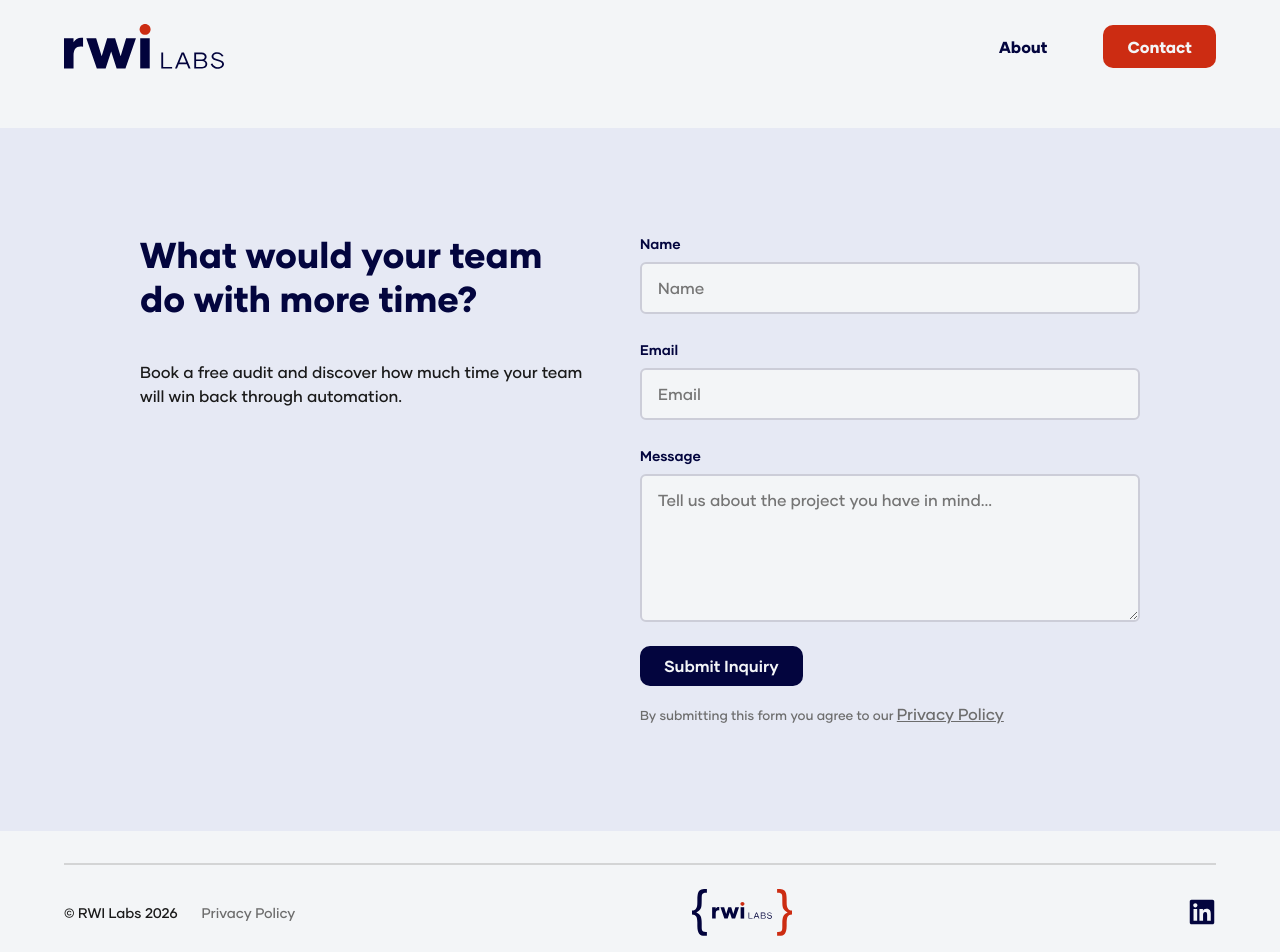
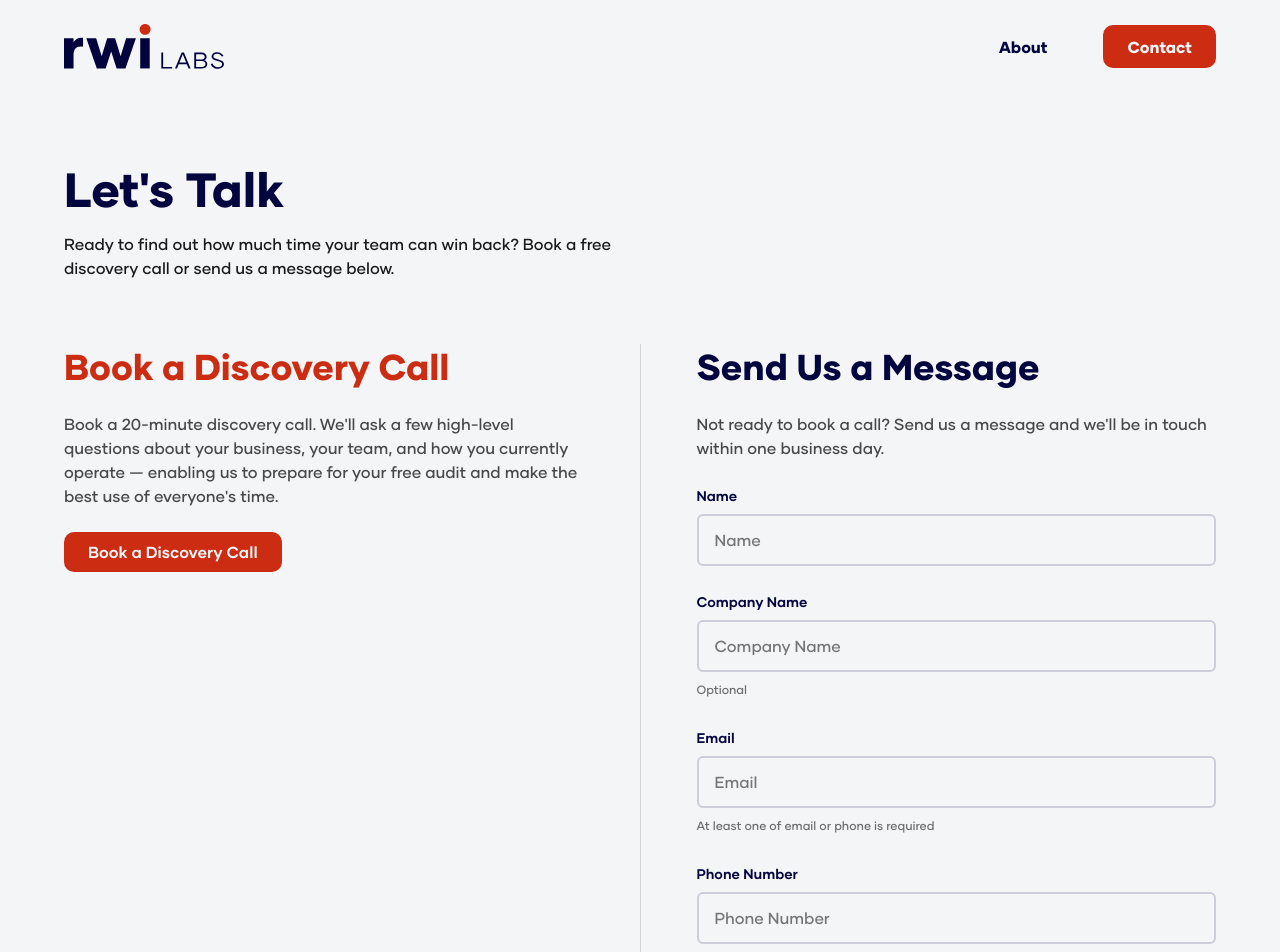
Before and after one commit to maplesyrupman/rwi-site, a Next.js app: page /contact in a window 1280 px wide. Shown: the top 952 px of the page. Built offline with nearby package versions, Linux system fonts and the light colour scheme.

Commit message:
updated contact

```diff
--- a/components/ContactForm/index.tsx
+++ b/components/ContactForm/index.tsx
@@ -1,25 +1,29 @@
 import Button from "../Button"
 import styles from "./styles.module.css"
-import NextLink from 'next/link'
 
 import React, { useState } from "react"
-import axios from "axios"
 
 export default function ContactForm() {
-    const [formState, setFormState] = useState({ name: '', email: '', message: '' })
+    const [formState, setFormState] = useState({ name: '', company: '', email: '', phone: '', message: '' })
+    const [contactError, setContactError] = useState(false)
 
     function handleChange(e: React.ChangeEvent<HTMLInputElement | HTMLTextAreaElement>) {
         setFormState({ ...formState, [e.target.id]: e.target.value })
+        if (contactError) setContactError(false)
     }
 
     function handleSubmit(e: React.FormEvent) {
         e.preventDefault()
-        axios({
-            method: 'post',
-            url: '/api/contact',
-            data: formState
-        })
-        .then(data => console.log(data))
+        if (!formState.email && !formState.phone) {
+            setContactError(true)
+            return
+        }
+        setContactError(false)
+        fetch('/api/contact', {
+            method: 'POST',
+            headers: { 'Content-Type': 'application/json' },
+            body: JSON.stringify(formState),
+        }).then(res => console.log(res.status))
     }
 
     return (
@@ -40,16 +44,40 @@ export default function ContactForm() {
                 />
             </div>
             <div className={styles.field}>
+                <label htmlFor="company">Company Name</label>
+                <input
+                    id="company"
+                    type="text"
+                    placeholder="Company Name"
+                    value={formState.company}
+                    onChange={handleChange}
+                    className={styles.input}
+                />
+                <span className={styles.hint}>Optional</span>
+            </div>
+            <div className={styles.field}>
                 <label htmlFor="email">Email</label>
                 <input
                     id="email"
                     type="email"
                     placeholder="Email"
-                    required
                     value={formState.email}
                     onChange={handleChange}
-                    className={styles.input}
+                    className={`${styles.input}${contactError ? ` ${styles.inputError}` : ''}`}
                 />
+                <span className={styles.hint}>At least one of email or phone is required</span>
+            </div>
+            <div className={styles.field}>
+                <label htmlFor="phone">Phone Number</label>
+                <input
+                    id="phone"
+                    type="tel"
+                    placeholder="Phone Number"
+                    value={formState.phone}
+                    onChange={handleChange}
+                    className={`${styles.input}${contactError ? ` ${styles.inputError}` : ''}`}
+                />
+                <span className={styles.hint}>At least one of email or phone is required</span>
             </div>
             <div className={styles.field}>
                 <label htmlFor="message">Message</label>
@@ -62,15 +90,14 @@ export default function ContactForm() {
                     rows={5}
                 />
             </div>
-            <div>
+            {contactError && (
+                <p className={styles.error}>
+                    Please provide either an email address or phone number so we can get back to you.
+                </p>
+            )}
+            <div className={styles.submitBtn}>
                 <Button text='Submit Inquiry' type='submit' btnStyle='primary' />
             </div>
-            <p className={styles.consent}>
-                By submitting this form you agree to our{' '}
-                <NextLink href='/privacy-policy'>
-                    <a className={styles.consentLink}>Privacy Policy</a>
-                </NextLink>
-            </p>
         </form>
     )
 }
--- a/components/ContactForm/styles.module.css
+++ b/components/ContactForm/styles.module.css
@@ -33,18 +33,27 @@
     min-height: 8rem;
 }
 
-.consent {
-    font-size: 13px;
-    color: var(--grey-three);
-    margin-top: calc(-1 * var(--spacing-one));
+.submitBtn {
+    display: flex;
 }
 
-.consentLink {
-    color: var(--grey-three);
-    text-decoration: underline;
-    transition: color 0.15s ease;
+@media screen and (max-width: 860px) {
+    .submitBtn {
+        justify-content: center;
+    }
 }
 
-.consentLink:hover {
-    color: var(--rwi-blue);
+.inputError {
+    border-color: var(--rwi-red);
 }
+
+.hint {
+    font-size: 12px;
+    color: var(--grey-three);
+}
+
+.error {
+    font-size: 14px;
+    color: var(--rwi-red);
+    margin: 0;
+}
--- a/components/Cta/index.tsx
+++ b/components/Cta/index.tsx
@@ -6,7 +6,7 @@ export default function Cta() {
     <section className='sectionLG contentMD'>
         <div className={`bgBlue flexColumn alignCenter gapLG paddingLg ${styles.cta}`}>
             <h1 className='txtWhite txtCenter'>What would your team do with more time?</h1>
-            <Link text='Book a Free Audit' href='/contact' linkStyle='btnImportant' destination='internal' />
+            <Link text='Get Your Free Audit' href='/contact' linkStyle='btnImportant' destination='internal' />
         </div>
     </section>
     )
--- a/package.json
+++ b/package.json
@@ -14,16 +14,12 @@
     "test:watch": "npm run test -- --watch ./__tests__"
   },
   "dependencies": {
-    "@reduxjs/toolkit": "^1.8.2",
-    "axios": "^0.27.2",
     "framer-motion": "^6.5.1",
     "next": "12.1.6",
     "nodemailer": "^8.0.7",
     "react": "18.1.0",
     "react-dom": "18.1.0",
-    "react-icons": "^4.3.1",
-    "react-redux": "^8.0.2",
-    "swiper": "^8.1.5"
+    "react-icons": "^4.3.1"
   },
   "devDependencies": {
     "@testing-library/react": "^13.3.0",
--- a/pages/about.tsx
+++ b/pages/about.tsx
@@ -17,7 +17,7 @@ export default function About() {
                     <h1>We automate the boring stuff so your team can focus on business.</h1>
                     <p className="bold">AI and automation aren&apos;t here to replace your team — they&apos;re here to free them up for the work that actually matters.</p>
                     <div className={`flexRow gapMD ${styles.aboutHeroBtnGroup}`}>
-                        <Link text="Book a Free Audit" href="/contact" linkStyle="btnPrimary" destination="internal" />
+                        <Link text="Get Your Free Audit" href="/contact" linkStyle="btnPrimary" destination="internal" />
                         <Link text="What We Do" href="#what-we-do" linkStyle="btnSecondary" destination="internal" />
                     </div>
                 </div>
--- a/pages/contact.tsx
+++ b/pages/contact.tsx
@@ -1,20 +1,54 @@
-
-import ContactForm from "../components/ContactForm";
+import Head from 'next/head'
+import NextLink from 'next/link'
+import ContactForm from '../components/ContactForm'
+import Link from '../components/Button/link'
+import styles from '../styles/Contact.module.css'
 
 export default function Contact() {
     return (
         <div>
-            <section className='sectionMD bgSecondaryTwo sectionWithBg'>
-                <div className='contentMD flexRow alignStart justifyBetween gapXL flexColumnMD alignCenterMD'>
+            <Head>
+                <title>Contact — RWI Labs</title>
+                <meta name='description' content="Book a free discovery call or send us a message. Let's find out how much time your team can win back through automation." />
+            </Head>
 
-                    {/* Info */}
-                    <div className='flexColumn gapLG alignCenterMD textCenterMD'>
-                        <h2 className='txtBlue'>What would your team do with more time?</h2>
-                        <p>Book a free audit and discover how much time your team will win back through automation.</p>
+            <section className={`sectionLG pageGutters`}>
+                <div className={styles.pageHeader}>
+                    <h1 className='txtBlue'>Let's Talk</h1>
+                    <p>Ready to find out how much time your team can win back? Book a free discovery call or send us a message below.</p>
+                </div>
+
+                <div className={styles.columns}>
+                    {/* LEFT — Booking */}
+                    <div className={styles.bookingCol}>
+                        <h2 className={`${styles.colHeading} txtRed`}>Book a Discovery Call</h2>
+                        <p className={styles.colDescription}>
+                            Book a 20-minute discovery call. We'll ask a few high-level questions about your business, your team, and how you currently operate — enabling us to prepare for your free audit and make the best use of everyone's time.
+                        </p>
+                        <div className={styles.bookingBtn}>
+                            <Link text='Book a Discovery Call' href='https://calendly.com/william-rwilabs/30min' linkStyle='btnImportant' destination='external' />
+                        </div>
                     </div>
 
-                    <ContactForm/>
+                    <div className={styles.divider} />
+
+                    {/* RIGHT — Contact form */}
+                    <div className={styles.formCol}>
+                        <h2 className={`${styles.colHeading} txtBlue`}>Send Us a Message</h2>
+                        <p className={styles.colDescription}>
+                            Not ready to book a call? Send us a message and we'll be in touch within one business day.
+                        </p>
+                        <ContactForm />
+                    </div>
                 </div>
+
+                <p className={styles.consent}>
+                    By submitting this form or booking a call you agree to our{' '}
+                    <NextLink href='/privacy-policy'>
+                        <a className={styles.consentLink}>Privacy Policy</a>
+                    </NextLink>
+                    .
+                </p>
             </section>
         </div>
     )
--- a/pages/index.tsx
+++ b/pages/index.tsx
@@ -20,7 +20,7 @@ export default function Home() {
           <h1>We automate the boring stuff so your team can focus on business.</h1>
           <p className='bold'>Helping professional services firms win back time through automation.</p>
           <div className={styles.heroBtnGroup}>
-            <Link text='Book a Free Audit' href='/contact' linkStyle='btnPrimary' destination='internal' />
+            <Link text='Get Your Free Audit' href='/contact' linkStyle='btnPrimary' destination='internal' />
             <Link text='Learn More' href='/about' linkStyle='btnSecondary' destination='internal' />
           </div>
         </div>
--- /dev/null
+++ b/styles/Contact.module.css
@@ -0,0 +1,103 @@
+.pageHeader {
+    max-width: 600px;
+    display: flex;
+    flex-direction: column;
+    gap: var(--spacing-two);
+    margin-bottom: var(--spacing-eight);
+}
+
+.columns {
+    display: flex;
+    flex-direction: row;
+    align-items: stretch;
+}
+
+.bookingCol {
+    flex: 1;
+    display: flex;
+    flex-direction: column;
+    gap: var(--spacing-three);
+    padding-right: var(--spacing-seven);
+}
+
+.divider {
+    width: 1px;
+    background-color: var(--grey-one);
+    flex-shrink: 0;
+    align-self: stretch;
+}
+
+.formCol {
+    flex: 1;
+    display: flex;
+    flex-direction: column;
+    gap: var(--spacing-three);
+    padding-left: var(--spacing-seven);
+}
+
+/* Stretch the form to fill the available column height */
+.formCol form {
+    flex: 1;
+    max-width: 100%;
+}
+
+/* Make the message textarea grow to use remaining column height */
+.formCol form textarea {
+    flex: 1;
+}
+
+.colHeading {
+    margin: 0;
+}
+
+.bookingBtn {
+    width: fit-content;
+}
+
+.colDescription {
+    color: var(--grey-four);
+}
+
+.consent {
+    font-size: 13px;
+    color: var(--grey-three);
+    margin-top: var(--spacing-five);
+}
+
+.consentLink {
+    color: var(--grey-three);
+    text-decoration: underline;
+    transition: color 0.15s ease;
+}
+
+.consentLink:hover {
+    color: var(--rwi-blue);
+}
+
+/* Mobile: stack columns, booking on top, hide divider */
+@media screen and (max-width: 860px) {
+    .columns {
+        flex-direction: column;
+        gap: var(--spacing-eight);
+    }
+
+    .bookingCol {
+        padding-right: 0;
+    }
+
+    .bookingBtn {
+        margin: 0 auto;
+    }
+
+    .formCol {
+        padding-left: 0;
+    }
+
+    .divider {
+        display: none;
+    }
+
+    .consent {
+        text-align: center;
+    }
+}
```
Also changed, not shown: pages/api/contact.ts (+11 -18 lines), tsconfig.json (+6 -3 lines), 1 other file (tests, documents, lock files or other folders).
